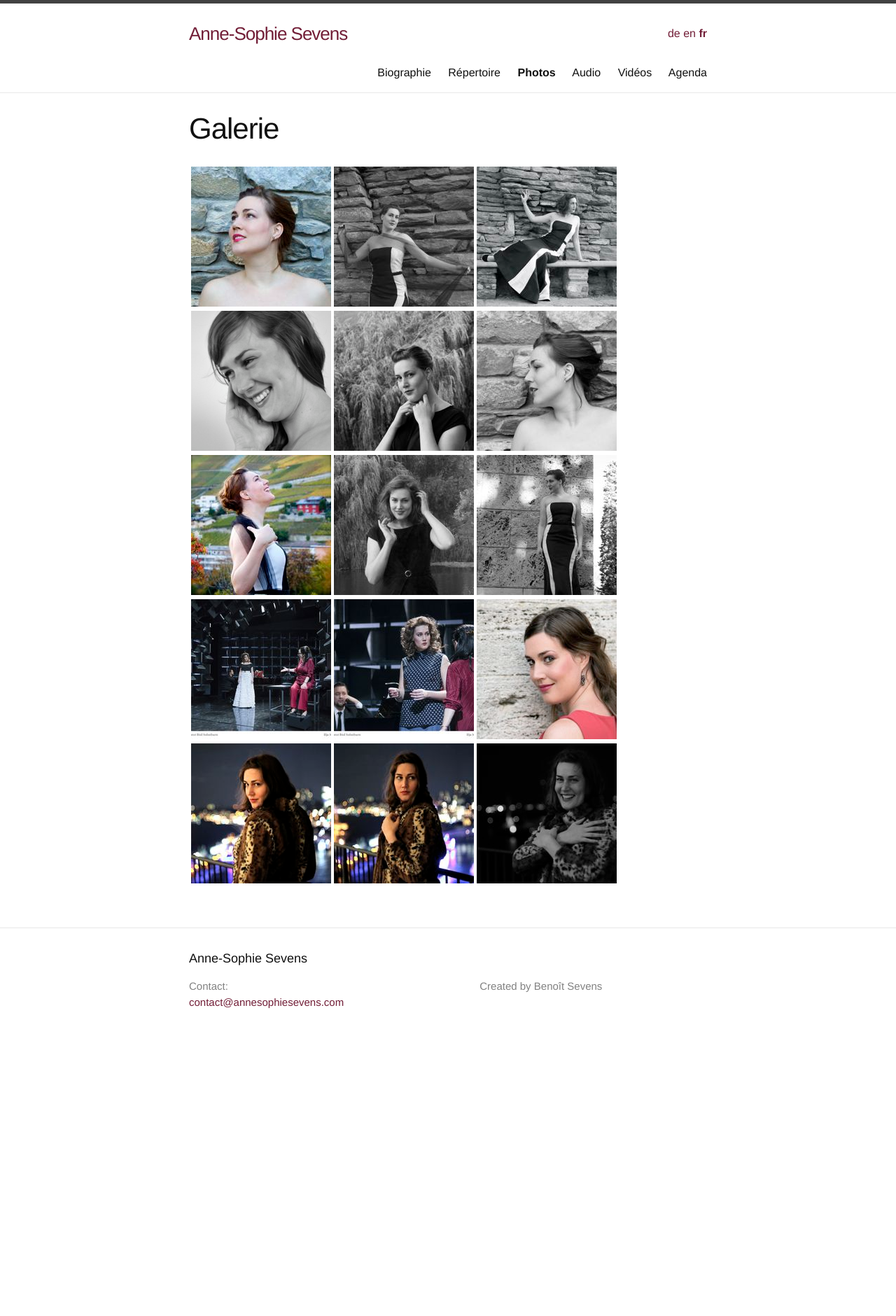
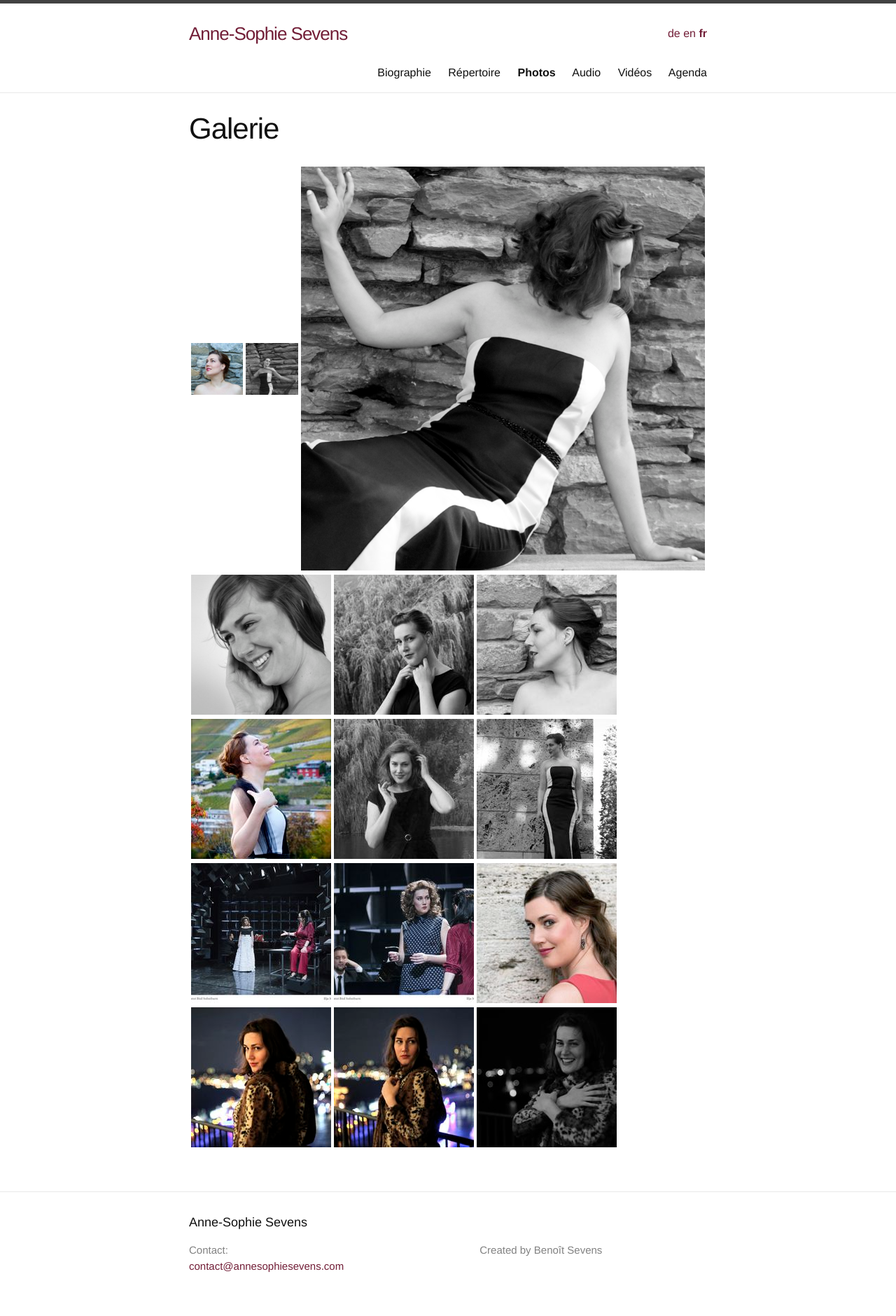
Before and after one commit to annesophie-sevens/annesophie-sevens.github.io, a Jekyll site: the page built from pictures-fr.md, in a window 1280 px wide. Shown: the whole page at 70% size. Built offline with Jekyll 4.4.1, drawn with Linux system fonts in a browser that asks for light colours; before the commit the page ends 1503 px from its top, so only the background shows below that.

Commit message:
Update pictures-fr.md

```diff
--- a/pictures-fr.md
+++ b/pictures-fr.md
@@ -5,7 +5,7 @@ menuorder: 7
 lang: fr
 ref: pictures
 ---
-| <a href="/assets/a10.jpg"> ![]({{ site.baseurl }}/assets/a10-thumbnail.jpg) </a> | <a href="/assets/a5.jpg"> ![]({{ site.baseurl }}/assets/a5-thumbnail.jpg) </a> | <a href="/assets/a6.jpg">  ![]({{ site.baseurl }}/assets/a6-thumbnail.jpg) </a> |
+| <a href="/assets/a10.jpg"> ![]({{ site.baseurl }}/assets/a10-thumbnail.jpg) </a> | <a href="/assets/a5.jpg"> ![]({{ site.baseurl }}/assets/a5-thumbnail.jpg) </a> | <a href="/assets/a16.jpg">  ![]({{ site.baseurl }}/assets/a16-thumbnail.jpg) </a> |
 
 | <a href="/assets/picture5.jpg"> ![]({{ site.baseurl }}/assets/picture5-thumbnail.jpg) </a> | <a href="/assets/a11.jpg"> ![]({{ site.baseurl }}/assets/a11-thumbnail.jpg) </a> | <a href="/assets/a2.jpg">![]({{ site.baseurl }}/assets/a2-thumbnail.jpg) </a> |
 
```
